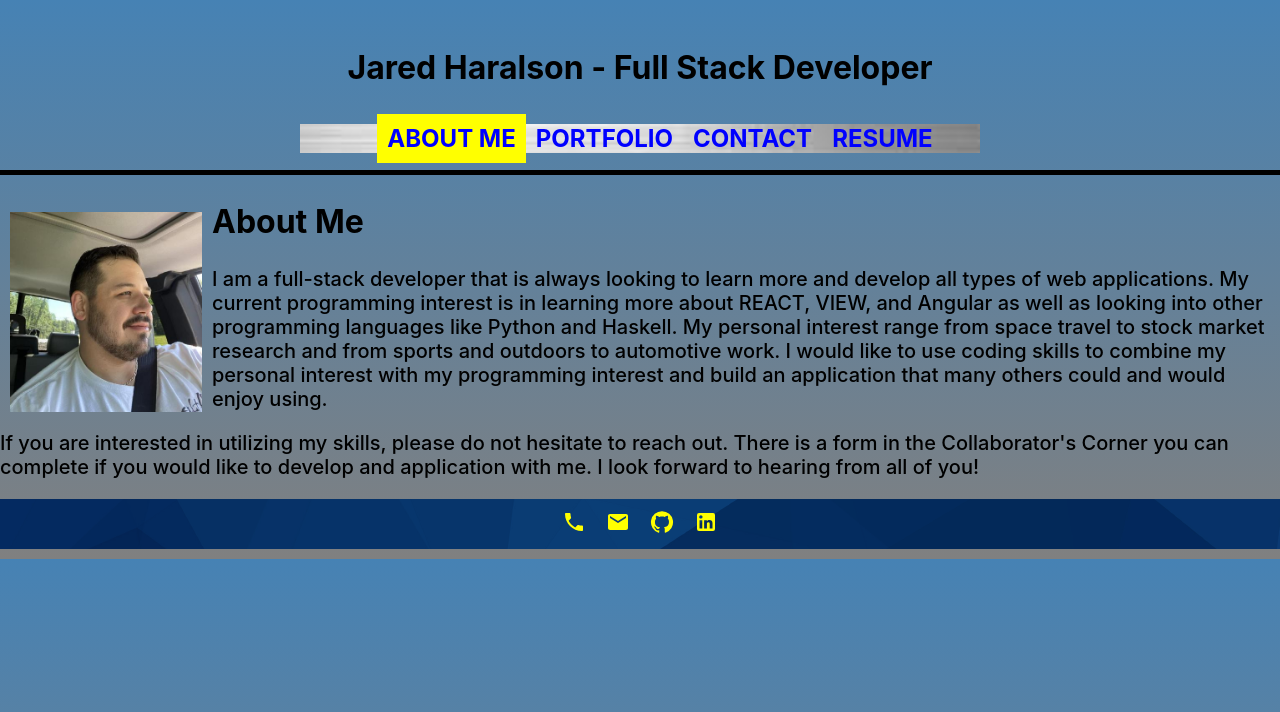
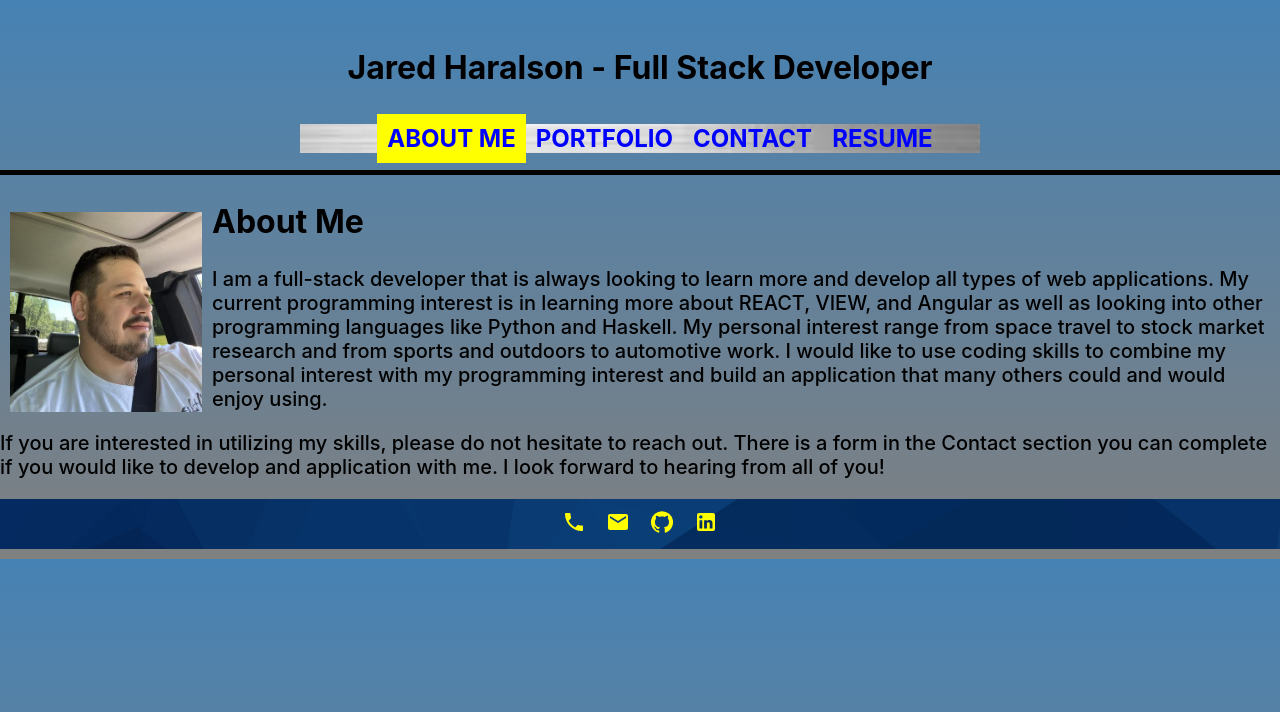
Before and after one commit to jhara0994/react-portfolio, a React (Create React App) app: page /#/ in a window 1280 px wide. Shown: the top 712 px of the page. Built offline with nearby package versions, Linux system fonts and the light colour scheme.

Commit message:
Updated paragraph in about section

```diff
--- a/src/components/About/About.js
+++ b/src/components/About/About.js
@@ -20,7 +20,7 @@ export default function About () {
                                 personal interest with my programming interest and build an application that many others could and would enjoy using.
                             </p>
                             <p className="bio-two">
-                                If you are interested in utilizing my skills, please do not hesitate to reach out. There is a form in the Collaborator's Corner you can complete
+                                If you are interested in utilizing my skills, please do not hesitate to reach out. There is a form in the Contact section you can complete
                                 if you would like to develop and application with me. I look forward to hearing from all of you!
                             </p>
                         </div>
```
